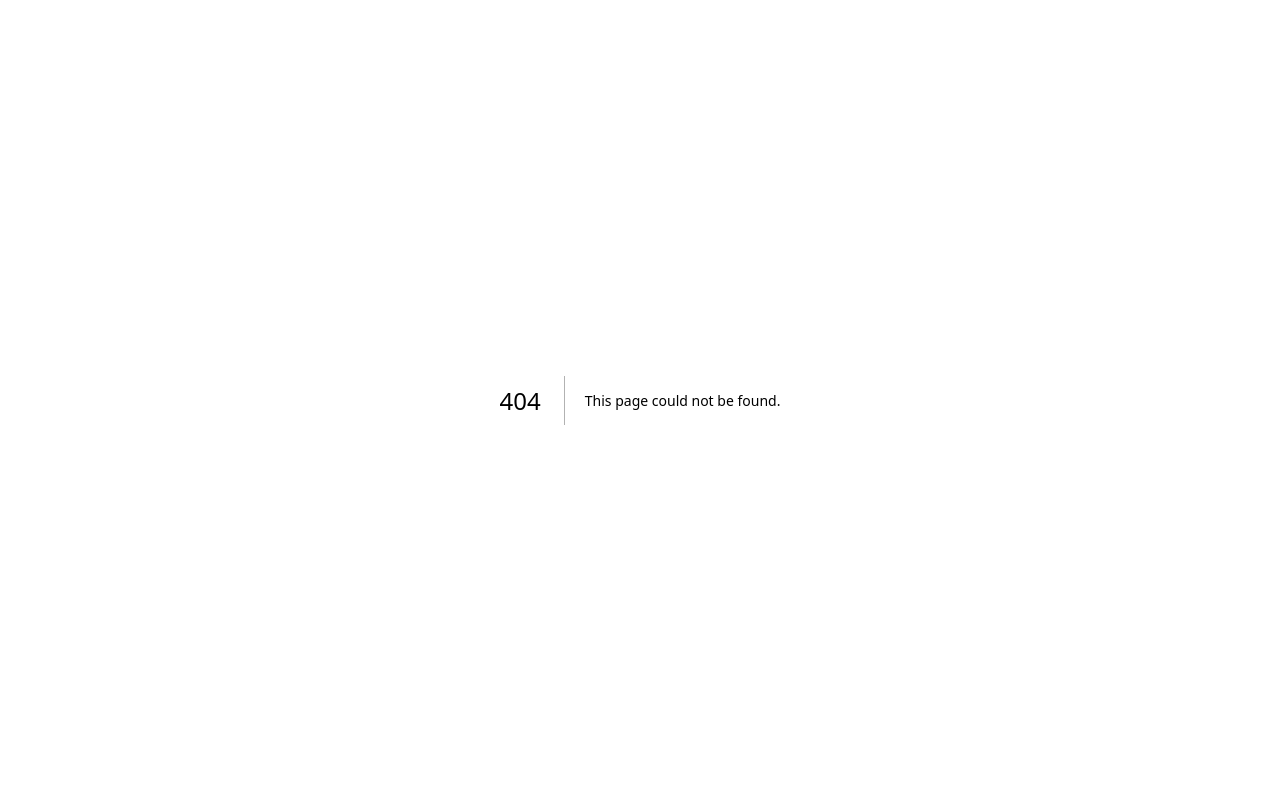
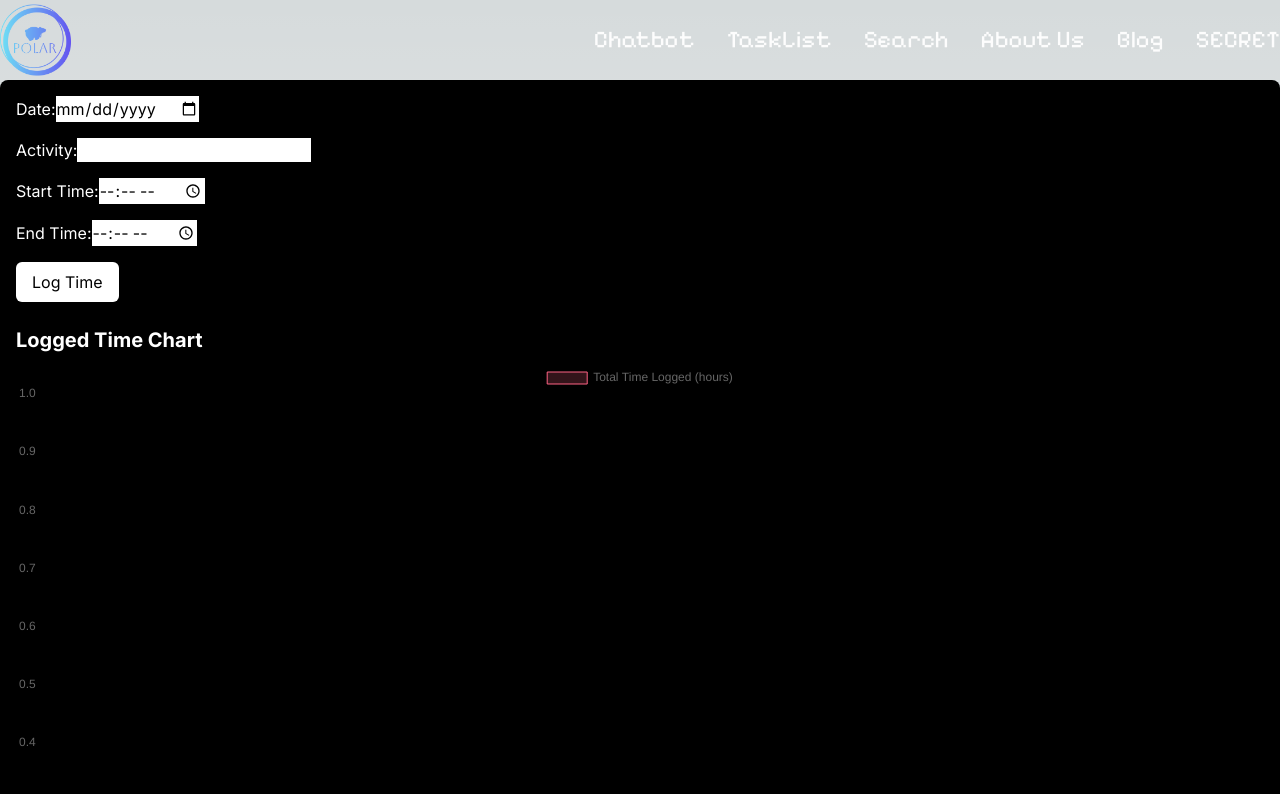
Before and after one commit to SHasan59/Polar, a Next.js app: page /timelog in a window 1280 px wide. Before the commit this address had no page. Shown: the top 794 px of the page. Built offline with nearby package versions, Linux system fonts and the light colour scheme.

Commit message:
Timelog (┬┬﹏┬┬)

```diff
--- a/src/app/blog/pages/page.tsx
+++ /dev/null
@@ -1,8 +0,0 @@
-
-export default function Blog() {
-    return (
-        <div>
-            Hi
-        </div>
-    )
-}
--- /dev/null
+++ b/src/app/components/timelogmain.js
@@ -0,0 +1,89 @@
+'use client';
+
+import React, { useState, useEffect } from 'react';
+import Chart from 'chart.js/auto';
+
+export default function Timelog() {
+  const [date, setDate] = useState('');
+  const [activity, setActivity] = useState('');
+  const [startTime, setStartTime] = useState('');
+  const [endTime, setEndTime] = useState('');
+  const [logs, setLogs] = useState([]);
+
+  useEffect(() => {
+    const ctx = document.getElementById('myChart');
+    const myChart = new Chart(ctx, {
+      type: 'bar',
+      data: {
+        labels: logs.map(log => log.date),
+        datasets: [{
+          label: 'Total Time Logged (hours)',
+          data: logs.map(log => calculateTotalHours(log.startTime, log.endTime)),
+          backgroundColor: 'rgba(255, 99, 132, 0.2)',
+          borderColor: 'rgba(255, 99, 132, 1)',
+          borderWidth: 1
+        }]
+      },
+      options: {
+        scales: {
+          y: {
+            beginAtZero: true
+          }
+        }
+      }
+    })
+
+    return () => {
+      myChart.destroy();
+    };
+  }, [logs]);
+
+  const handleLogClick = () => {
+    if (date && activity && startTime && endTime) {
+      const logEntry = { date, activity, startTime, endTime };
+      setLogs([...logs, logEntry]);
+      setDate('');
+      setActivity('');
+      setStartTime('');
+      setEndTime('');
+    } else {
+      alert("Please fill in all fields.");
+    }
+  }
+
+  const calculateTotalHours = (startTime, endTime) => {
+    const start = new Date("1970-01-01T" + startTime + ":00Z");
+    const end = new Date("1970-01-01T" + endTime + ":00Z");
+    const diff = end.getTime() - start.getTime();
+    const totalSeconds = Math.abs(diff / 1000);
+    const hours = totalSeconds / 3600;
+    return hours.toFixed(2);
+  }
+
+  return (
+    <div className="bg-black text-white p-4 rounded-lg">
+      <div>
+        <label>Date:</label>
+        <input type="date" value={date} onChange={(e) => setDate(e.target.value)} className="mb-4 text-black" />
+      </div>
+      <div>
+        <label>Activity:</label>
+        <input type="text" value={activity} onChange={(e) => setActivity(e.target.value)} className="mb-4 text-black" />
+      </div>
+      <div>
+        <label>Start Time:</label>
+        <input type="time" value={startTime} onChange={(e) => setStartTime(e.target.value)} className="mb-4 text-black" />
+      </div>
+      <div>
+        <label>End Time:</label>
+        <input type="time" value={endTime} onChange={(e) => setEndTime(e.target.value)} className="mb-4 text-black" />
+      </div>
+      <button onClick={handleLogClick} className="bg-white text-black border-none px-4 py-2 rounded-md cursor-pointer mb-6">Log Time</button>
+
+      <div>
+        <h2 className="text-xl font-bold mb-2">Logged Time Chart</h2>
+        <canvas id="myChart"></canvas>
+      </div>
+    </div>
+  )
+}
--- /dev/null
+++ b/src/app/timelog/page.tsx
@@ -0,0 +1,17 @@
+import Navigation from '../components/Navigation';
+import Footer from '../components/Footer';
+import Timelogmain from '../components/timelogmain';
+
+export default function Timelog() {
+  return (
+    <>
+      <>
+        <Navigation />
+        <Timelogmain />
+      </>
+      <></>
+      <Footer />
+    </>
+  )
+
+}
```
Also changed, not shown: package.json (+4 -9 lines), 1 other file (tests, documents, lock files or other folders).
